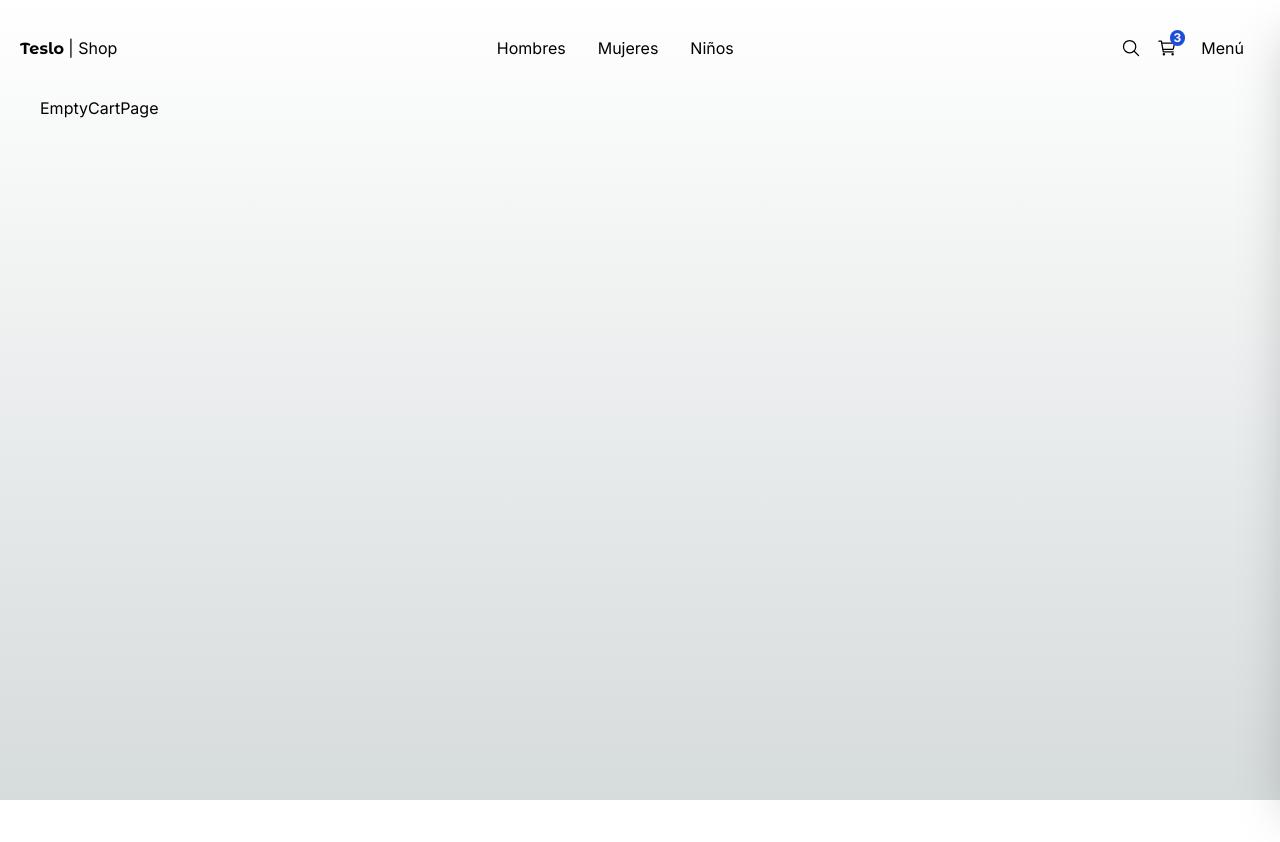
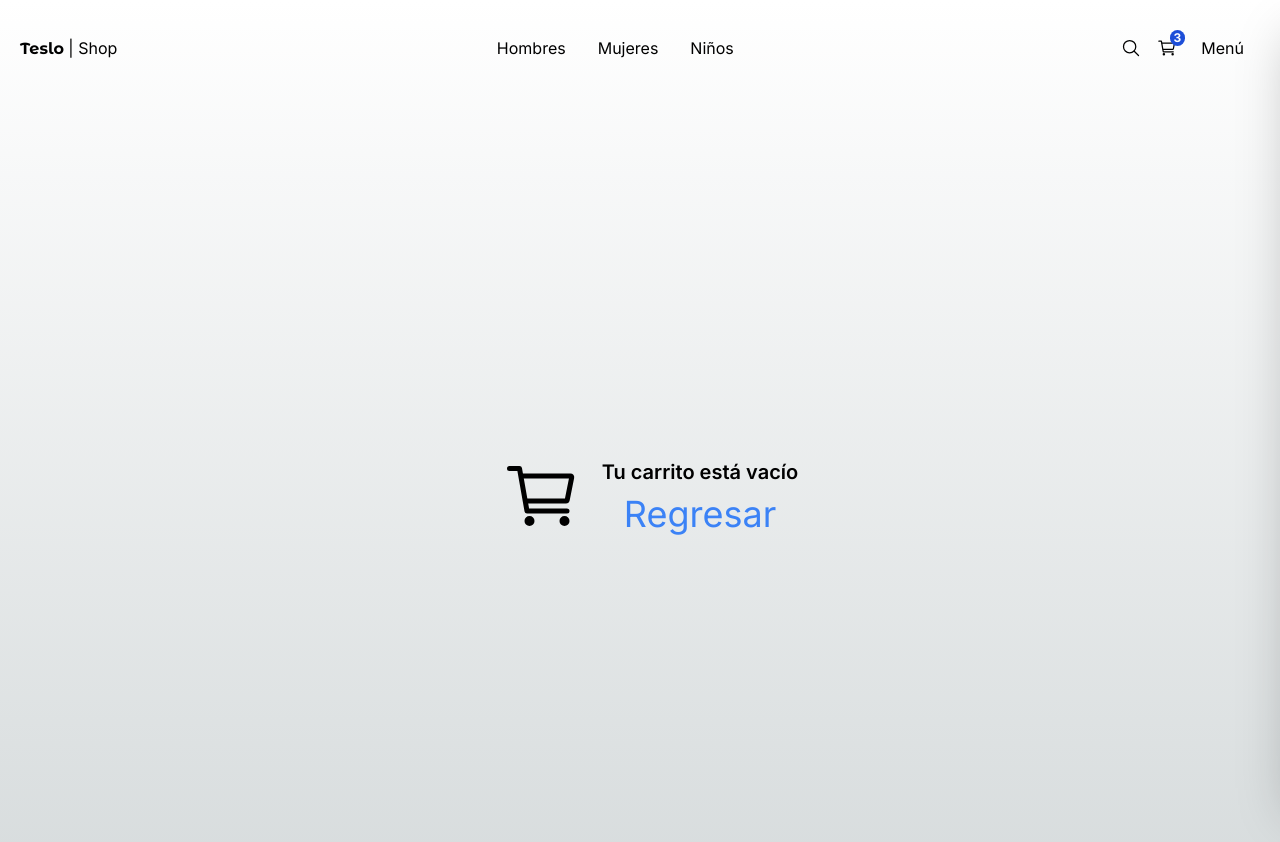
Before and after one commit to Ernestolop/NextEcommerce2, a Next.js app: page /cart/empty in a window 1280 px wide. Shown: the top 842 px of the page. Before the commit the page ends 800 px from the top, so only its background shows below. Built offline with nearby package versions, Linux system fonts and the light colour scheme.

Commit message:
feat: add empty cart page content

```diff
--- a/src/app/(shop)/cart/empty/page.jsx
+++ b/src/app/(shop)/cart/empty/page.jsx
@@ -1,6 +1,20 @@
+import Link from "next/link";
+import { IoCartOutline } from "react-icons/io5";
+
 const EmptyCartPage = () => {
   return (
-    <div>EmptyCartPage</div>
+    <div className="flex justify-center items-center h-[800px]">
+      <IoCartOutline size={80} className="mx-5" />
+      <div className="flex flex-col items-center">
+        <h1 className="text-xl font-semibold ">Tu carrito está vacío</h1>
+        <Link
+          href="/"
+          className="text-blue-500 mt-2 text-4xl"
+        >
+          Regresar
+        </Link>
+      </div>
+    </div>
   )
 }
 
--- a/src/app/(shop)/cart/page.jsx
+++ b/src/app/(shop)/cart/page.jsx
@@ -1,5 +1,6 @@
 import Link from "next/link";
 import Image from "next/image";
+import { redirect } from "next/navigation";
 import { QuantitySelector, Title } from "@/components";
 import { initialData } from "@/seed/seed";
 
@@ -10,6 +11,11 @@ const productsInCart = [
 ]
 
 const CartPage = () => {
+
+  if (productsInCart.length === 0) {
+    redirect("/cart/empty")
+  }
+
   return (
     <div className="flex justify-center items-center mb-72 px-10 sm:px-0">
       <div className="flex flex-col w-[1000px]">
```
